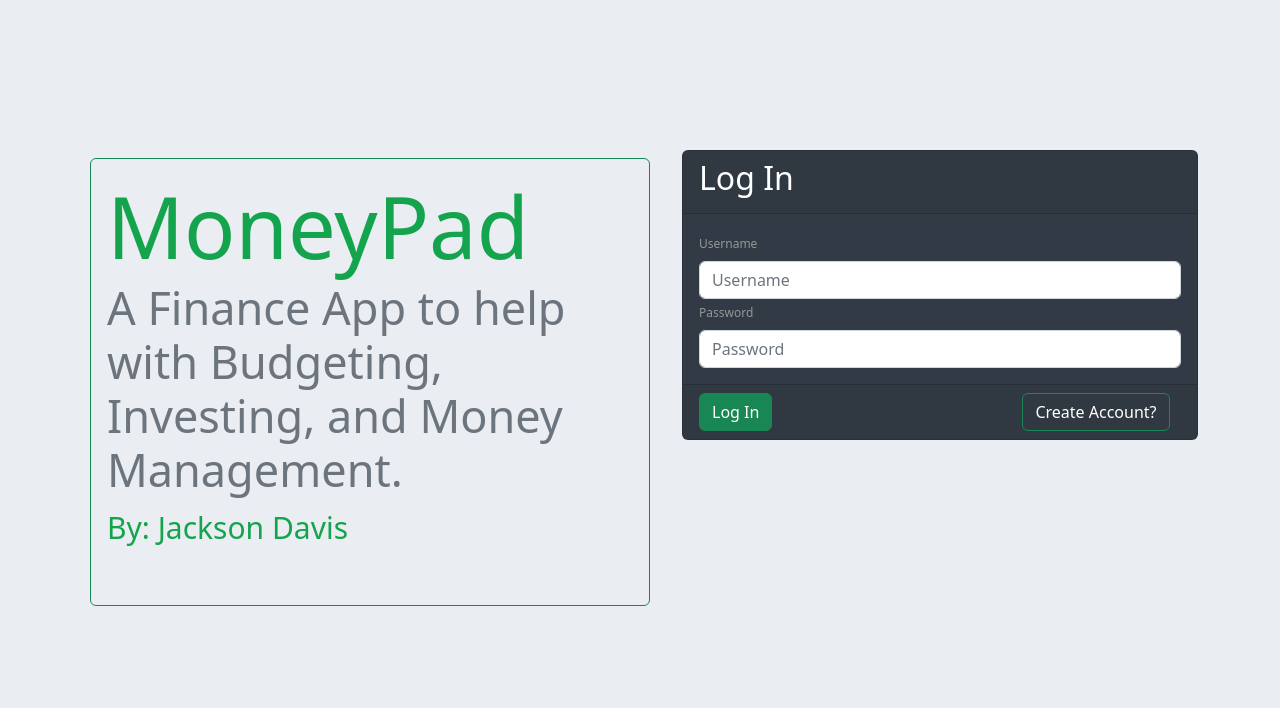
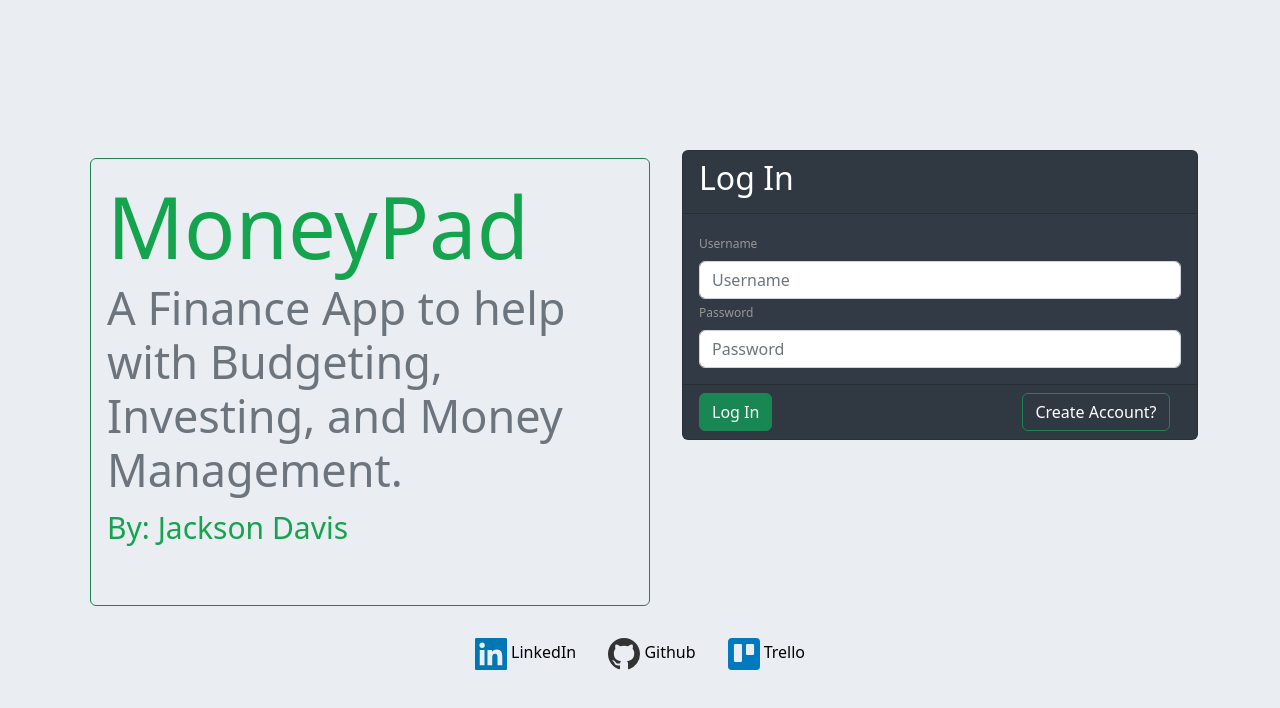
Before and after one commit to JackD27/JackD27.github.io, a React (Create React App) app in the folder client/: page /settings in a window 1280 px wide. Both pictures are taken after a click on the button "Login". Shown: the top 708 px of the page. Built offline with nearby package versions, Linux system fonts and the light colour scheme; the HTML template or start-up script is replaced by a standard one.

Commit message:
changed house price and added a footer

```diff
--- a/client/package.json
+++ b/client/package.json
@@ -15,6 +15,7 @@
     "react": "^18.2.0",
     "react-bootstrap": "^2.6.0",
     "react-dom": "^18.2.0",
+    "react-icons": "^4.8.0",
     "react-router-dom": "^6.3.0",
     "react-scripts": "^5.0.1",
     "recharts": "^2.4.3",
--- a/client/src/App.js
+++ b/client/src/App.js
@@ -3,7 +3,9 @@ import React from "react";
 import { Route, Routes, useLocation} from "react-router-dom";
 import { createContext, useState, useEffect } from "react";
 
+
 import Navbar from "./components/navbar";
+import Footer from "./components/footer";
 import ErrorPage from "./components/misc/errorPage";
 
 import Login from "./components/register/loginPage";
@@ -74,6 +76,7 @@ const App = () => {
           </>}
         </Routes>
       </UserContext.Provider>
+      <Footer style={{paddingTop: '1rem'}}/>
     </>
   );
 };
--- /dev/null
+++ b/client/src/components/footer.js
@@ -0,0 +1,19 @@
+import { GoMarkGithub } from "react-icons/go";
+import { GrLinkedin } from "react-icons/gr";
+import { BsTrello } from "react-icons/bs";
+import { Link } from "react-router-dom";
+
+const Footer = () => {
+
+  return (
+    <div style={{ marginTop: "1.5rem", marginBottom:'1.5rem' }}>
+      <footer style={{ textAlign: "center" }}>
+      <Link to={`https://www.linkedin.com/in/jackson-davis-3696a9258/`} style={{ textDecoration: 'none', color: 'black'}}><GrLinkedin size={32} color="#0077B5"/> LinkedIn</Link>
+      <Link to={`https://github.com/JackD27`} style={{ textDecoration: 'none', color: 'black', marginLeft: '2rem'}}><GoMarkGithub size={32} color="#333"/> Github</Link>
+      <Link to={`https://trello.com/b/cE22K4xL/jacksons-capstone-project`} style={{ textDecoration: 'none', color: 'black', marginLeft: '2rem'}}><BsTrello size={32} color="#0079BF"/> Trello</Link>
+      </footer>
+    </div>
+  );
+};
+
+export default Footer;
--- a/client/src/components/homepage/recommendationCard.js
+++ b/client/src/components/homepage/recommendationCard.js
@@ -20,7 +20,7 @@ const RecommendationCard = () => {
             </Card.Header>
             <Card.Body>
                 <h4 style={{ color: "white" }}>Max Car Price: {formatter.format(getUserInfo().income * .35)}</h4>
-                <h4 style={{ color: "white" }}>Max House Price WIP: {formatter.format(getUserInfo().income * 4)}</h4>
+                <h4 style={{ color: "white" }}>Max House Price: {formatter.format(getUserInfo().income * 5.4)}</h4>
             </Card.Body>
             <Card.Footer>
             </Card.Footer>
```
Also changed, not shown: 1 other file (tests, documents, lock files or other folders).
